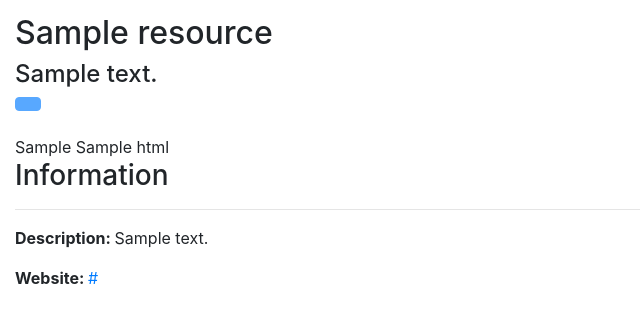
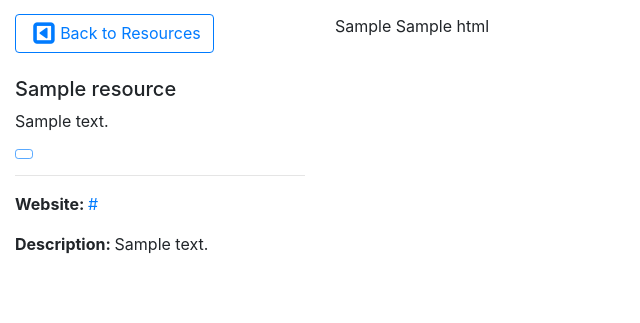
Before and after one commit to littlefieldnick/place-matters, a Flask app: template app/templates/resources/resource.html in a window 1280 px wide. Shown: the part 56-379 px from the top of the page, without its empty margins (0-640 px from the left). Run offline with Flask 2, Linux system fonts and the light colour scheme; tables that the repository leaves empty hold one stand-in row (values such as "Sample post"); the template is opened without the code that fills it: values that come from a table or form of the project are taken from there, most other values are stand-ins (such as "Sample title", 1, 10 or a date in 2020); some libraries are stand-ins or nearby versions.

Commit message:
UI bootstrap formatting for maps and list of resources (#5).

```diff
--- a/app/resource/view.py
+++ b/app/resource/view.py
@@ -36,7 +36,8 @@ def get_gmap(resources, lat=44.1912, lng=-70.1707):
                         "infobox": MAP_INFO_BOX.format(resourcename=re["name"],
                                                        address=re["address"],
                                                        cat= re["category"],
-                                                       url=url_for("resource.display_resource", id = re["id"]))}
+                                                       url=url_for("resource.display_resource",
+                                                       id = re["id"]))}
                        for re in resources])
 
     return map
@@ -63,8 +64,8 @@ def search():
 
    # Convert filtered resources to dict
    resources_as_dict = convert_resources_to_dict(resources.all())
-   return render_template("resources/index.html", resources= resources_as_dict,
-                                                  map = get_gmap(resources_as_dict),
+   return render_template("resources/index.html", resources=resources_as_dict,
+                                                  map=get_gmap(resources_as_dict),
                                                   form=search_form)
 
 @resource_bp.route("/display")
@@ -77,7 +78,7 @@ def display_all_resources(resources=None):
     search_form = ResourceSearchForm()
     cats = ResourceCategory.get_resource_categories_as_dict()
     search_form.category.choices = [cat["name"] for cat in cats]
-    print(resources)
+
     # Render page
     return render_template("resources/index.html",
                            resources=resources,
--- a/app/templates/base.html
+++ b/app/templates/base.html
@@ -11,6 +11,8 @@
 
             {% endblock %}
             <link rel="stylesheet" href="{{ url_for('static', filename='style.css') }}">
+            <link rel="stylesheet" href="https://maxcdn.bootstrapcdn.com/font-awesome/4.4.0/css/font-awesome.min.css">
+            <script src="//ajax.googleapis.com/ajax/libs/jquery/1.9.1/jquery.min.js"></script>
 
             <title>Place Matters Maine -- {% block title %}{% endblock %}</title>
         {% endblock %}
--- a/app/templates/macros/form_macros.html
+++ b/app/templates/macros/form_macros.html
@@ -18,8 +18,6 @@
             {{ field(class=class) }}
         {% endif %}
     </div>
-
-
 {% endmacro %}
 
 {% macro end_form() %}
--- a/app/templates/resources/resource.html
+++ b/app/templates/resources/resource.html
@@ -5,23 +5,35 @@
 
 {% block content %}
     {{ nav.load_nav() }}
+    <div class="container-fluid">
 
-    <div class="container-fluid">
-        <h2>{{ resource["name"]}}</h2>
-        <h4>{{ resource["address"] }}</h4>
-        <button class="btn btn-primary" disabled>{{ resource["category"] }}</button>
+        <div class="row">
+            <div class="col-3">
+                <a href="/" class="btn btn-md btn-outline-primary">
+                    <span class="pull-left"><i class="fa fa-caret-square-o-left fa-fw"
+                                                   style="font-size: 25px"
+                                                   aria-hidden="true"></i> </span>
+                         Back to Resources
+                </a>
 
-        <br/>
-        <br/>
-        <div>
-            {{ map.js }}
-            {{ map.html }}
+
+                <br><br>
+                <div class="row-3">
+                    <h5>{{ resource["name"]}}</h5>
+                    <p>{{ resource["address"] }}</p>
+                    <button class="btn btn-sm btn-outline-primary" disabled>{{ resource["category"] }}</button>
+                    <hr>
+
+                    <p><b>Website: </b> <a href="{{ resource["website"] }}">{{ resource["website"] }}</a></p>
+                    <p><b>Description: </b>{{ resource["description"] }}</p>
+                </div>
+            </div>
+            <div class="col-9">
+                {{ map.js }}
+                {{ map.html }}
+            </div>
         </div>
 
-        <h3>Information</h3>
-        <hr/>
-        <p><b>Description: </b>{{ resource["description"] }}</p>
-        <p><b>Website: </b> <a href="{{ resource["website"] }}">{{ resource["website"] }}</a></p>
     </div>
 
 {% endblock %}
```
Also changed, not shown: app/templates/forms/search.html (deleted, +0 -19 lines), app/templates/resources/index.html (+8 -5 lines).
